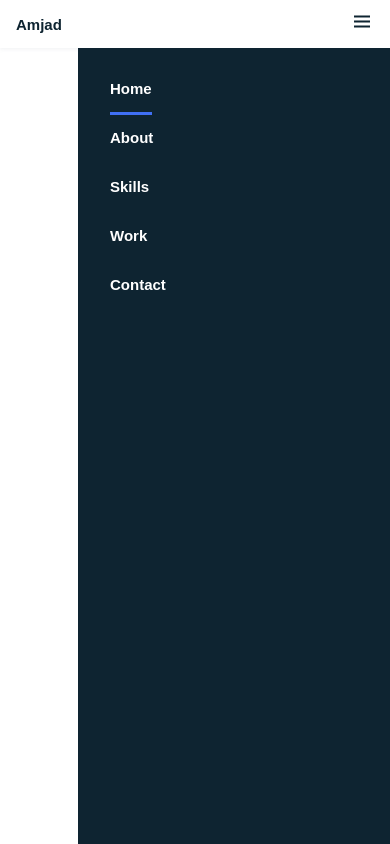
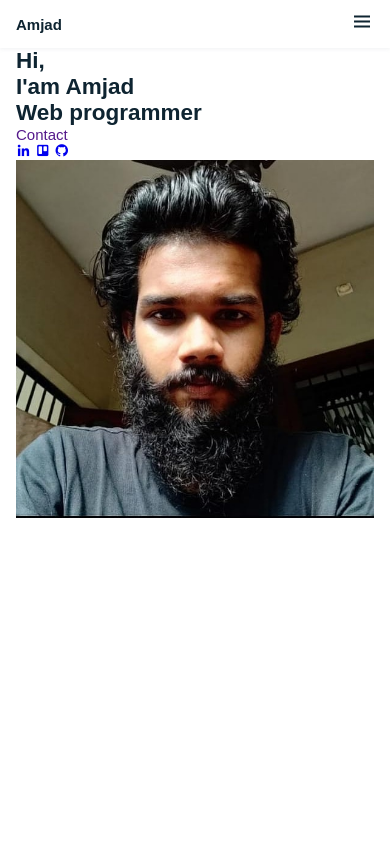
Before and after one commit to Succesmasdep/profile_website, a plain HTML site: page index.html in a window 390 px wide. Drawn offline with nearby package versions, Linux system fonts and the light colour scheme.

Commit message:
webpage updated

```diff
--- a/index.html
+++ b/index.html
@@ -18,7 +18,7 @@
             <div>
                 <a href="#" class="nav__logo">Amjad</a>
             </div>
-            <div class="nav__menu" id="nav.menu">
+            <div class="nav__menu" id="nav-menu">
                 <ul class="nav__list">
                     <li class="nav__item"><a href="#" class="nav__link active">Home</a></li>
                     <li class="nav__item"><a href="#" class="nav__link">About</a></li>
@@ -27,12 +27,32 @@
                     <li class="nav__item"><a href="#" class="nav__link">Contact</a></li>
                 </ul>
             </div>
-            <div class="nav__toggle" id="nav__toggle">
+            <div class="nav__toggle" id="nav-toggle">
                 <i class="bx bx-menu"></i>
             </div>
 
         </nav>
     </header>
+
+    <main class="l-main">
+        <!-- home -->
+        <section class="home bd-grid" id="home">
+            <div class="home__data">
+                <h1 class="home__title">Hi, <br>I'am <span class="home__title-color">Amjad</span><br>Web programmer</h1>
+                <a href="" class="button">Contact</a>
+            </div>
+
+            <div class="home__social">
+                <a href="#" class="home__social-icon"><i class='bx bxl-linkedin'></i></a>
+                <a href="#" class="home__social-icon"><i class='bx bxl-trello'></i></a>
+                <a href="#" class="home__social-icon"><i class='bx bxl-github'></i></a>
+            </div>
+
+            <div class="home__img">
+                <img src="imgs/profile.jpg" alt="not-found">
+            </div>
+        </section>
+    </main>
 </body>
 <script src="https://unpkg.com/scrollreveal"></script>
 <script src="main.js"></script>
--- a/main.js
+++ b/main.js
@@ -0,0 +1,28 @@
+// Menu Show
+const showMenu = (toggleId, navId) => {
+    const toggle = document.getElementById(toggleId),
+        nav = document.getElementById(navId)
+
+    if (toggle && nav) {
+        toggle.addEventListener('click', () => {
+            nav.classList.toggle('show')
+        })
+    }
+}
+
+showMenu('nav-toggle', 'nav-menu')
+
+// Active and remove menu
+
+const navLink = document.querySelectorAll('.nav__link')
+// active link
+const linkAction = (e) => {
+    navLink.forEach(n => n.classList.remove('active'))
+    // console.log(this)
+    // this.classList.add('active')
+
+    // remove mobile menu
+    const navMenu = document.getElementById('nav-menu')
+    navMenu.classList.remove('show')
+}
+navLink.forEach(n => n.addEventListener('click', linkAction))
--- a/style.css
+++ b/style.css
@@ -153,7 +153,7 @@ img {
     .nav__menu {
         position: fixed;
         top: var(--header-height);
-        right: 0;
+        right: -100%;
         width: 80%;
         height: 100%;
         padding: 2rem;
@@ -206,3 +206,15 @@ img {
     top: 2rem;
     background-color: var(--first-color);
 }
+
+/* shoe menu */
+
+.show {
+    right: 0;
+}
+
+/* home */
+
+.home {
+
+}
```
Also changed, not shown: imgs/profile.jpg (added).
